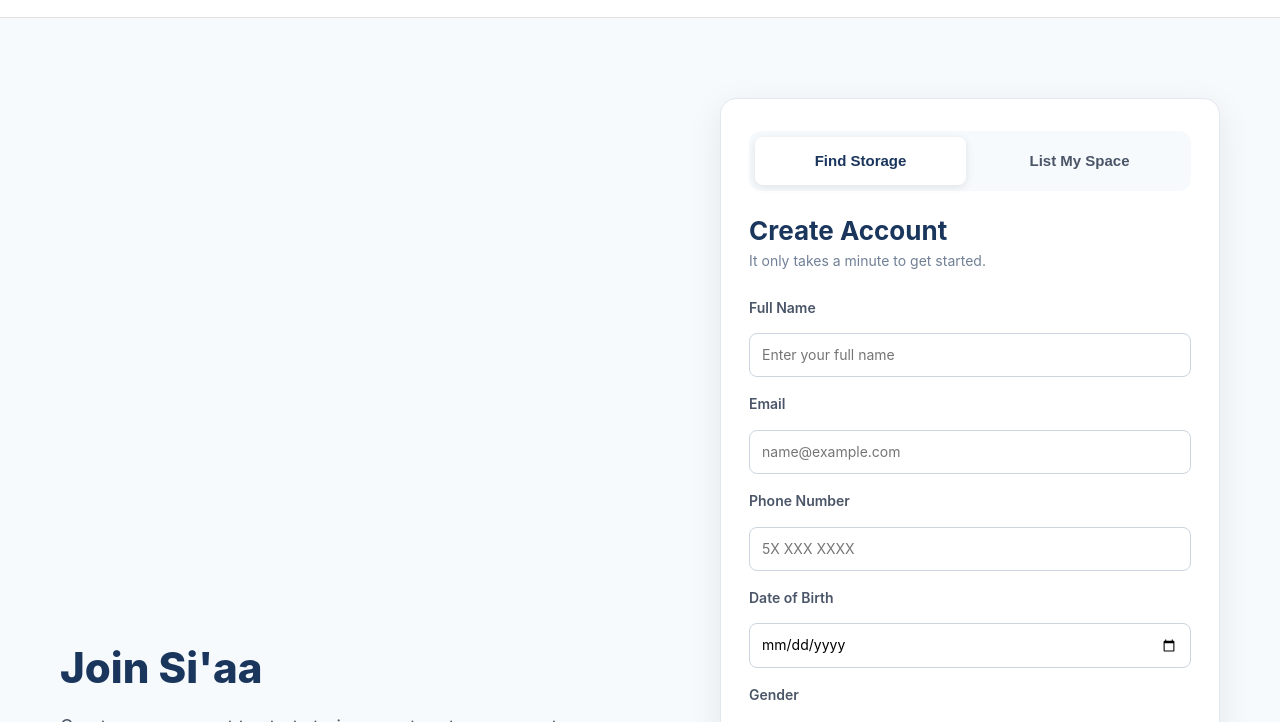
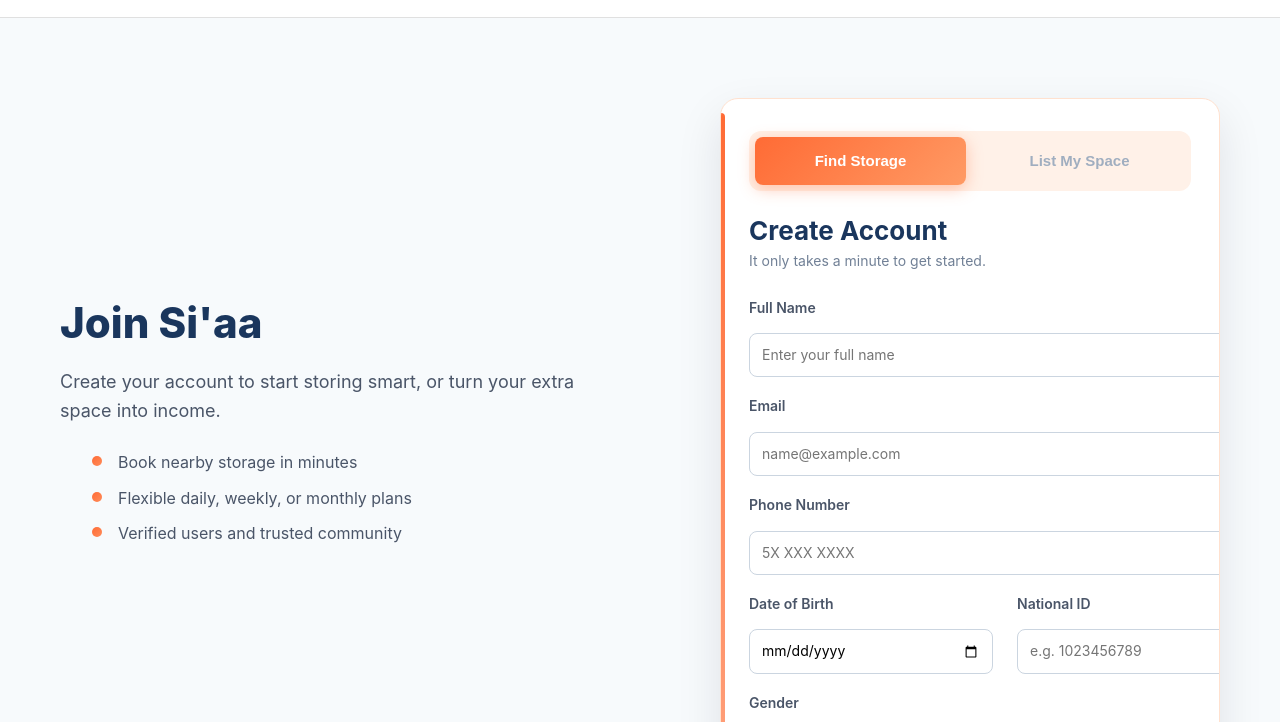
Before and after one commit to lamaakbar/Si-aa-Platform, a plain HTML site: page HTML/register.html in a window 1280 px wide. Shown: the part 73-795 px from the top of the page. Drawn offline with nearby package versions, Linux system fonts and the light colour scheme; a web font is replaced by a local one.

Commit message:
small adjustments

```diff
--- a/CSS/styles.css
+++ b/CSS/styles.css
@@ -899,17 +899,19 @@
 .auth-section {
     padding: 80px 20px;
     background-color: #f7fafc;
+
 }
 
 .auth-wrapper {
     display: grid;
     grid-template-columns: minmax(0, 1.2fr) minmax(0, 1fr);
     gap: 60px;
-    align-items: center;
+    align-items: flex-start;
 }
 
 .auth-intro {
     max-width: 520px;
+    margin-top: 200px;
 }
 
 .auth-main-title {
@@ -954,7 +956,7 @@
     grid-template-columns: 1fr 1fr;
     gap: 8px;
     margin-bottom: 24px;
-    background-color: #f7fafc;
+    background-color: #fff1e8;
     padding: 6px;
     border-radius: 12px;
 }
@@ -964,7 +966,7 @@
     border-radius: 8px;
     border: none;
     background-color: transparent;
-    color: #4a5568;
+    color: #a0aec0;
     font-size: 15px;
     font-weight: 600;
     cursor: pointer;
@@ -973,25 +975,36 @@
 }
 
 .auth-toggle-btn:hover {
-    color: #1a365d;
+    color: #ff6b35;
 }
 
 .auth-toggle-btn.active {
-    background-color: #ffffff;
-    color: #1a365d;
-    box-shadow: 0 2px 8px rgba(15, 23, 42, 0.1);
+    background: linear-gradient(135deg, #ff6b35 0%, #ff9a64 100%);
+    color: #ffffff;
+    box-shadow: 0 4px 16px rgba(255, 107, 53, 0.35);
 }
 
 /* Card */
 
 .auth-card {
     background-color: #ffffff;
-    border-radius: 16px;
+    border-radius: 18px;
     padding: 32px 28px;
-    box-shadow: 0 10px 35px rgba(15, 23, 42, 0.08);
-    border: 1px solid #e2e8f0;
-}
-
+    box-shadow: 0 18px 45px rgba(15, 23, 42, 0.10);
+    border: 1px solid #ffe1cf;
+    position: relative;
+    overflow: hidden;
+}
+.auth-card::before {
+    content: "";
+    position: absolute;
+    left: 0;
+    top: 14px;
+    bottom: 14px;
+    width: 4px;
+    border-radius: 0 12px 12px 0;
+    background: linear-gradient(180deg, #ff6b35, #ffb89a);
+}
 .auth-title {
     font-size: 26px;
     font-weight: 700;
@@ -1008,11 +1021,31 @@
 /* Form */
 
 .auth-form {
+    display: grid;
+    grid-template-columns: 1fr;  /* mobile default */
+    gap: 18px 24px; /* row gap | column gap */
+}
+
+/* Make it 2 columns on larger screens */
+@media (min-width: 900px) {
+    .auth-form {
+        grid-template-columns: repeat(2, 1fr);
+    }
+
+    /* Full-width rows */
+    .full-width,
+    .form-group-inline,
+    .profile-upload-wrapper,
+    .auth-submit,
+    .auth-switch {
+        grid-column: 1 / -1;
+    }
+}
+.auth-form-login {
     display: flex;
     flex-direction: column;
     gap: 16px;
 }
-
 .form-group {
     display: flex;
     flex-direction: column;
@@ -1081,13 +1114,13 @@
 .form-radio-group {
     display: flex;
     flex-wrap: wrap;
-    gap: 12px;
+    gap: 30px;
 }
 
 .form-radio {
     display: inline-flex;
     align-items: center;
-    gap: 6px;
+    gap: 8px;
     font-size: 14px;
     color: #4a5568;
 }
--- a/HTML/register.html
+++ b/HTML/register.html
@@ -67,21 +67,21 @@
                         <input type="hidden" id="accountType" name="accountType" value="seeker">
 
                         <!-- Full Name -->
-                        <div class="form-group">
+                        <div class="form-group full-width">
                             <label for="fullName" class="form-label">Full Name</label>
                             <input type="text" id="fullName" name="fullName" class="form-input"
                                 placeholder="Enter your full name" required>
                         </div>
 
                         <!-- Email -->
-                        <div class="form-group">
+                        <div class="form-group full-width">
                             <label for="email" class="form-label">Email</label>
                             <input type="email" id="email" name="email" class="form-input"
                                 placeholder="name@example.com" required>
                         </div>
 
                         <!-- Phone -->
-                        <div class="form-group">
+                        <div class="form-group full-width">
                             <label for="phone" class="form-label">Phone Number</label>
                             <input type="tel" id="phone" name="phone" class="form-input" placeholder="5X XXX XXXX"
                                 required>
@@ -93,18 +93,6 @@
                             <input type="date" id="dateOfBirth" name="dateOfBirth" class="form-input">
                         </div>
 
-                        <!-- Gender -->
-                        <div class="form-group">
-                            <label class="form-label">Gender</label>
-                            <div class="form-group-inline">
-                                <label class="form-radio"><input type="radio" name="gender" value="Male" checked>
-                                    Male</label>
-                                <label class="form-radio"><input type="radio" name="gender" value="Female">
-                                    Female</label>
-                                <label class="form-radio"><input type="radio" name="gender" value="Other"> Other</label>
-                            </div>
-                        </div>
-
                         <!-- National ID -->
                         <div class="form-group">
                             <label for="nationalId" class="form-label">National ID</label>
@@ -112,14 +100,26 @@
                                 placeholder="e.g. 1023456789">
                         </div>
 
-                        <!-- Company Name (optional) -->
+                        <!-- Gender -->
+                        <div class="form-group full-width">
+                            <label class="form-label">Gender</label>
+                            <div class="form-group-inline">
+                                <label class="form-radio"><input type="radio" name="gender" value="Male" checked>
+                                    Male</label>
+                                <label class="form-radio"><input type="radio" name="gender" value="Female">
+                                    Female</label>
+                            </div>
+                        </div>
+
+
+                        <!-- Company Name (optional)
                         <div class="form-group">
                             <label for="companyName" class="form-label">Company (optional)</label>
                             <input type="text" id="companyName" name="companyName" class="form-input"
                                 placeholder="Company name">
-                        </div>
+                        </div>-->
 
-                        <!-- Profile Picture Upload -->
+                        <!-- Profile Picture Upload
                         <div class="mb-3">
                             <label for="profilePicture" class="form-label">Profile Picture (optional)</label>
                             <input class="form-control" type="file" id="profilePicture" accept="image/*">
@@ -127,7 +127,7 @@
                                 <img id="profilePreviewImg" src="#" alt="Profile Preview" class="img-thumbnail"
                                     style="max-width: 150px; max-height:150px;">
                             </div>
-                        </div>
+                        </div>-->
 
                         <!-- Password -->
                         <div class="form-group">
```
Also changed, not shown: HTML/login.html (+1 -1 lines).
